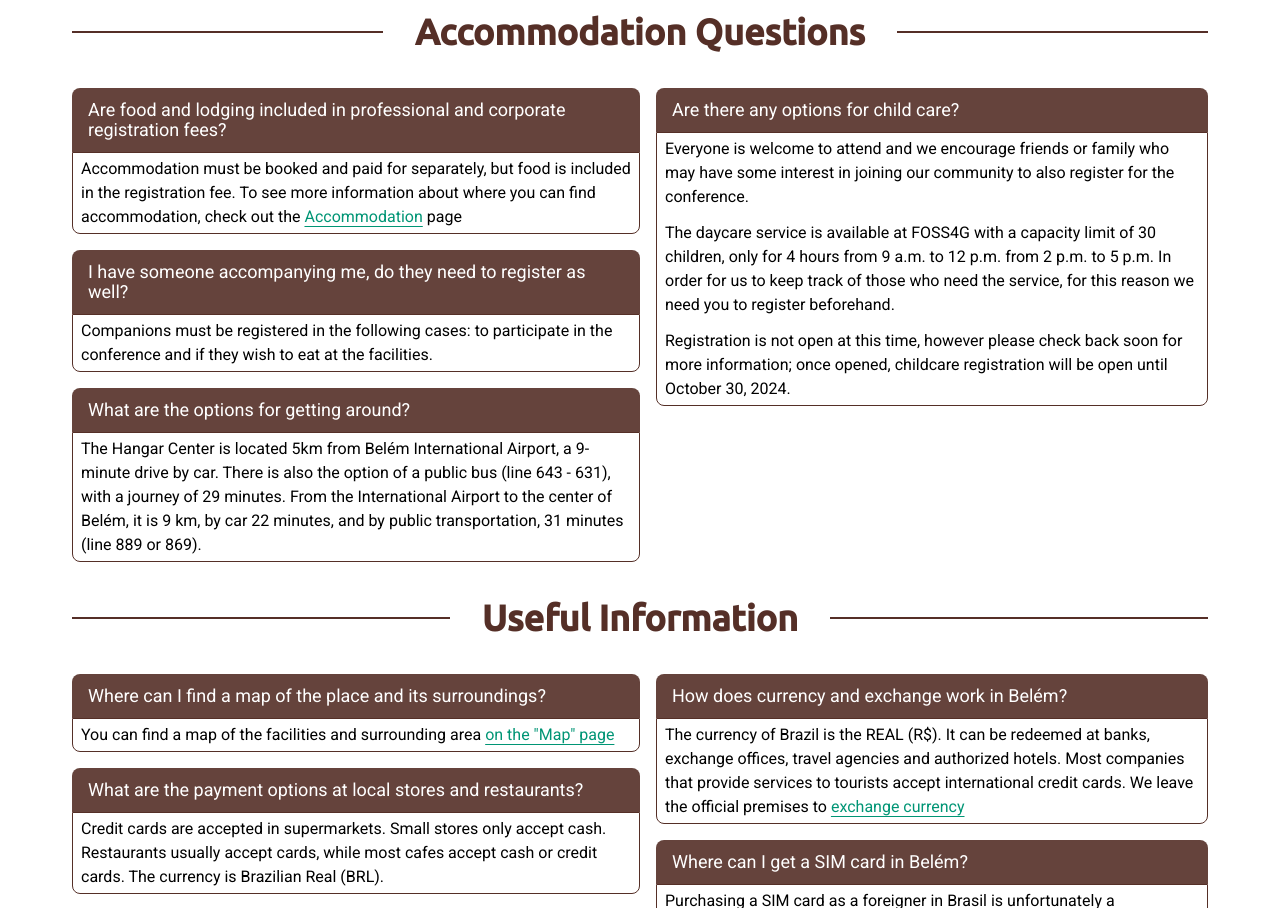
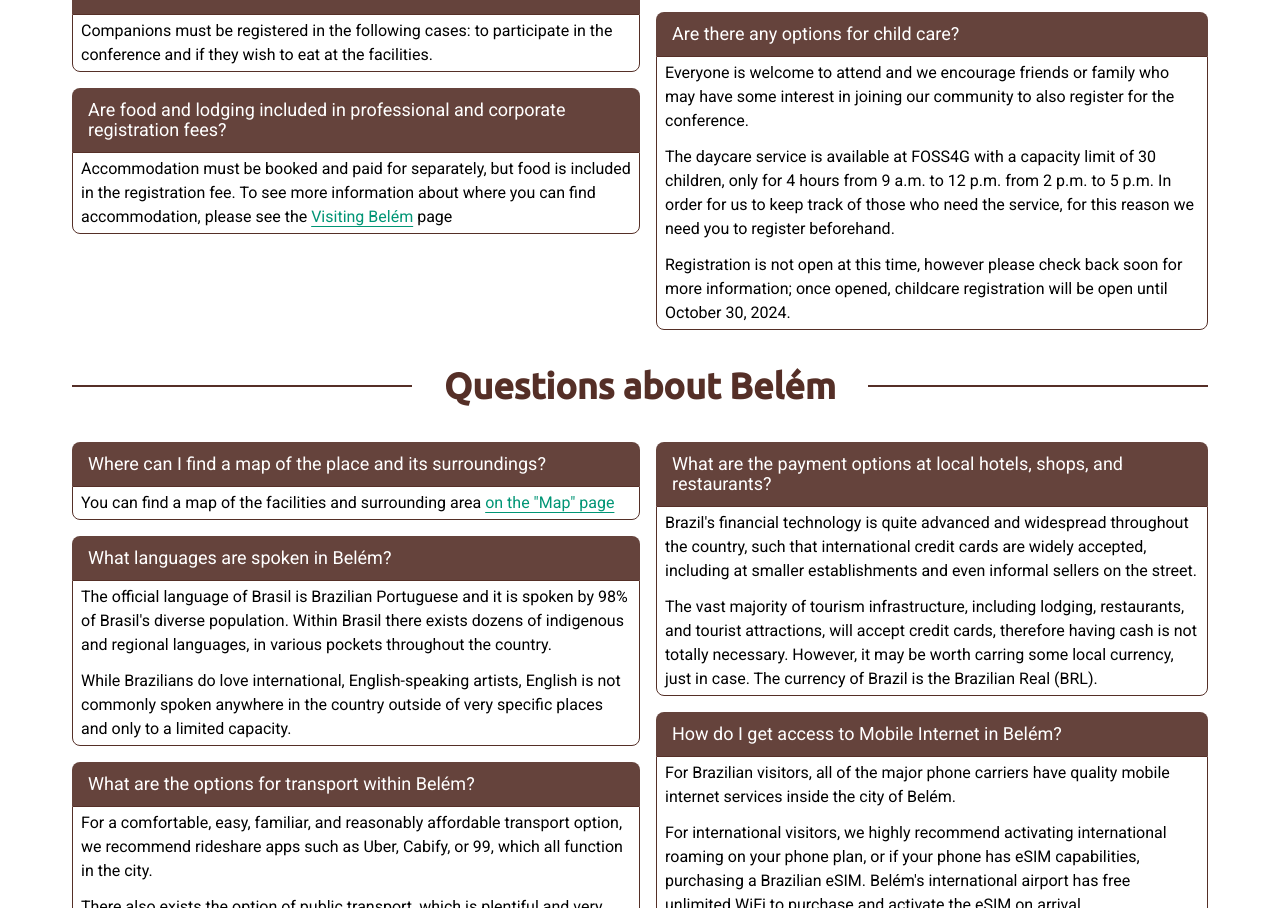
Before and after one commit to rami-dv/foss4g-belem, a Next.js app: page /en/faq-frequently-asked-questions in a window 1280 px wide. Shown: the part 1892-2800 px from the top of the page. Built offline with nearby package versions, Linux system fonts and the light colour scheme.

Commit message:
limpiadinha al faq

```diff
--- a/src/pages/en/faq-frequently-asked-questions.mdx
+++ b/src/pages/en/faq-frequently-asked-questions.mdx
@@ -38,6 +38,7 @@ export const metadata = {
     <FaqBubble question="What language is the conference?">
       In order to promote the maximum of international collaboration, the working language of the conference is in English. However, we will have various tracks in local languages, including Español and Português.
     </FaqBubble>
+
   </Column>
 
   <Column>
@@ -61,6 +62,16 @@ export const metadata = {
       you can find more information.
     </FaqBubble>
 
+    <FaqBubble question="Where can I find branding information for FOSS4G 2024?">
+      Branding guidelines and assorted FOSS4G 2024 logos can be found <IntlLink href="/branding">at our branding page</IntlLink>
+
+    </FaqBubble>
+
+    <FaqBubble question="Where can I find the Privacy Policy for the event?">
+      Our privacy policy <IntlLink href="/privacy-policy">can be found here </IntlLink>
+
+    </FaqBubble>
+
   </Column>
 
 </Grid>
@@ -75,9 +86,12 @@ export const metadata = {
 
     <FaqBubble question="What types of tickets will exist?">
       There will be different ticket prices depending on your place of
-      residence: Brazil (LOC), Argentina (LOC linebacker), Countries of
-      Latin America and the Caribbean (Regional), Countries that do not
-      include Latin America and the Caribbean (International)
+      residence:
+
+      - Brazil (LOC)
+      - Argentina (LOC)
+      - Countries of Latin America and the Caribbean (Regional)
+      - Other Countries (International)
     </FaqBubble>
 
     <FaqBubble question="What is included in the ticket?">
@@ -103,6 +117,18 @@ export const metadata = {
       able to see the options and how many places are still available.
       Space in the training rooms is limited, so we can only offer a
       limited number of tickets.
+    </FaqBubble>
+
+    <FaqBubble question="I have someone accompanying me, do they need to register as well?">
+      Companions must be registered in the following cases: to participate
+      in the conference and if they wish to eat at the facilities.
+    </FaqBubble>
+
+    <FaqBubble question="Are food and lodging included in professional and corporate registration fees?">
+      Accommodation must be booked and paid for separately, but food is
+      included in the registration fee. To see more information about
+      where you can find accommodation, please see the
+      <IntlLink href="/visiting-belem">Visiting Belém</IntlLink> page
     </FaqBubble>
 
   </Column>
@@ -136,7 +162,7 @@ export const metadata = {
       - [CafePress](https://www.cafepress.com/shop/FOSS4G2024)
     </FaqBubble>
 
-    <FaqBubble question="Unexpected cancellation of the event or inability to carry it out">
+    <FaqBubble question="What happens if there is an unexpected cancellation of the event beyond our control?">
       In the unlikely event that FOSS4G 2024 cannot be held in whole or in
       part due to any event beyond the control of the Organizers or force
       majeure (such as riots, fires, explosions, accidents, floods,
@@ -146,39 +172,7 @@ export const metadata = {
       or indirect loss or consequential damage.
     </FaqBubble>
 
-  </Column>
-
-</Grid>
-
-<Heading color="red">Accommodation Questions</Heading>
-
-<Grid>
-  <Column>
-    <FaqBubble question="Are food and lodging included in professional and corporate registration fees?">
-      Accommodation must be booked and paid for separately, but food is
-      included in the registration fee. To see more information about
-      where you can find accommodation, check out the{" "}
-      <IntlLink href="/accommodation">Accommodation</IntlLink> page
-    </FaqBubble>
-
-    <FaqBubble question="I have someone accompanying me, do they need to register as well?">
-      Companions must be registered in the following cases: to participate
-      in the conference and if they wish to eat at the facilities.
-    </FaqBubble>
-
-    <FaqBubble question="What are the options for getting around?">
-      The Hangar Center is located 5km from Belém International Airport, a
-      9-minute drive by car. There is also the option of a public bus
-      (line 643 - 631), with a journey of 29 minutes. From the
-      International Airport to the center of Belém, it is 9 km, by car 22
-      minutes, and by public transportation, 31 minutes (line 889 or 869).
-    </FaqBubble>
-
-  </Column>
-
-  <Column>
     <FaqBubble question="Are there any options for child care?">
-
       Everyone is welcome to attend and we encourage friends or family
       who may have some interest in joining our community to also
       register for the conference.
@@ -198,7 +192,7 @@ export const metadata = {
 
 </Grid>
 
-<Heading color="red">Useful Information</Heading>
+<Heading color="red">Questions about Belém</Heading>
 
 <Grid>
   <Column>
@@ -206,10 +200,19 @@ export const metadata = {
       You can find a map of the facilities and surrounding area <IntlLink href="/map">on the "Map" page</IntlLink>
     </FaqBubble>
 
-    <FaqBubble question="What are the payment options at local stores and restaurants?">
-      Credit cards are accepted in supermarkets. Small stores only accept
-      cash. Restaurants usually accept cards, while most cafes accept cash
-      or credit cards. The currency is Brazilian Real (BRL).
+
+    <FaqBubble question="What languages are spoken in Belém?">
+      The official language of Brasil is Brazilian Portuguese and it is spoken by 98% of Brasil's diverse population. Within Brasil there exists dozens of indigenous and regional languages, in various pockets throughout the country.
+
+      While Brazilians do love international, English-speaking artists, English is not commonly spoken anywhere in the country outside of very specific places and only to a limited capacity.
+    </FaqBubble>
+
+    <FaqBubble question="What are the options for transport within Belém?">
+      For a comfortable, easy, familiar, and reasonably affordable transport option, we recommend rideshare apps such as Uber, Cabify, or 99, which all function in the city.
+
+      There also exists the option of public transport, which is plentiful and very affordable. A bus fare can be expected to be anywhere between 2 and 8 Reais for transport within the city, depending on the distance covered and the particular service chosen. Transit directions are availble in various mobile apps, and more details about bus services can be found [at the official website](https://semob.belem.pa.gov.br/linhas/).
+
+      Finally, in Belém exists an expansive network of bicycle paths, which is a great option to explore the city. Please refer to the [Bicycle Network Map](https://semob.belem.pa.gov.br/wp-content/uploads/2021/03/Mapa_Rede_Cicloviaria_Realistico-2019.pdf) for more details
     </FaqBubble>
 
     <FaqBubble question="Is tap water drinkable?">
@@ -219,7 +222,9 @@ export const metadata = {
     </FaqBubble>
 
     <FaqBubble question="What are the suggested restaurants and pubs in Belem?">
-      Some of the best restaurants and pubs in Belém can be found [here](https://www.tripadvisor.com/Restaurants-g303404-zfg11776-Belem_State_of_Para.html), according to TripAdvisor.
+      Belém is a vibrant city full of culture, and there are many restaurants and bars to be found throughout the city, of many different types.
+
+      The conference committee does not have a particular list to recommend, but you can browse the establishments <IntlLink href="/map">on the map</IntlLink>, or can refer to the [TripAdvisor Page](https://www.tripadvisor.com/Restaurants-g303404-zfg11776-Belem_State_of_Para.html), for the best voted restaurants.
     </FaqBubble>
 
     <FaqBubble question="I'm worried about security. How should I behave?">
@@ -246,39 +251,34 @@ export const metadata = {
       - 191: Federal Highway Police
     </FaqBubble>
 
-    <FaqBubble question="Where can I find branding information for FOSS4G 2024?">
-      Branding guidelines and assorted FOSS4G 2024 logos can be found <IntlLink href="/branding">at our branding page</IntlLink>
-
-    </FaqBubble>
-
-    <FaqBubble question="Where can I find the Privacy Policy for the event?">
-      Our privacy policy <IntlLink href="/privacy-policy">can be found here </IntlLink>
-
-    </FaqBubble>
 
   </Column>
 
   <Column>
-    <FaqBubble question="How does currency and exchange work in Belém?">
-      The currency of Brazil is the REAL (R$). It can be redeemed at
-      banks, exchange offices, travel agencies and authorized hotels. Most
-      companies that provide services to tourists accept international
-      credit cards. We leave the official premises to [exchange currency](https://belemtur.belem.pa.gov.br/casas-de-cambio/)
 
+
+    <FaqBubble question="What are the payment options at local hotels, shops, and restaurants?">
+      Brazil's financial technology is quite advanced and widespread throughout the country, such that international credit cards are widely accepted, including at smaller establishments and even informal sellers on the street.
+
+      The vast majority of tourism infrastructure, including lodging, restaurants, and tourist attractions, will accept credit cards, therefore having cash is not totally necessary. However, it may be worth carring some local currency, just in case. The currency of Brazil is the Brazilian Real (BRL).
     </FaqBubble>
-    <FaqBubble question="Where can I get a SIM card in Belém?">
+
+    <FaqBubble question="How do I get access to Mobile Internet in Belém?">
+      For Brazilian visitors, all of the major phone carriers have quality mobile internet services inside the city of Belém.
+
+      For international visitors, we highly recommend activating international roaming on your phone plan, or if your phone has eSIM capabilities, purchasing a Brazilian eSIM. Belém's international airport has free unlimited WiFi to purchase and activate the eSIM on arrival.
+
       Purchasing a SIM card as a foreigner in Brasil is unfortunately a
       complicated process, due to needing a CPF number, which is difficult
-      to obtain. We highly recommend either activating international
-      roaming on your phone plan, or purchasing a Brazilian eSIM before
-      arrival. We recommend purchasing an eSIM with a reputable company
-      such as [Airalo](https://www.airalo.com/)
+      to obtain. To see a variety of eSIM options, check out [the Brazil page at eSIMDB](https://esimdb.com/brazil).
     </FaqBubble>
+
     <FaqBubble question="Which power plugs and adapters work in Brazil?">
       Brazil uses outlet types C and N at a voltage of 127/220V and a
       frequency of 60 Hz. These are the same plugs as many European
       countries.
     </FaqBubble>
+
     <FaqBubble question="What are the options for healthcare if something were to happen during my visit?">
       As with travelling anywhere, it is recommended to take out
       international health insurance before your trip to Belém. In
--- a/src/pages/en/visiting-belem.mdx
+++ b/src/pages/en/visiting-belem.mdx
@@ -81,38 +81,6 @@ Here are some main border routes you could consider to enter Belém do Pará by
 - Frontera con Venezuela (Pacaraima - Santa Elena de Uairén)
 
 For more information on border points and travel routes, we suggest using OpenStreetMap, as it provides specific directions to and from Belém do Pará.
-
-
-#### Transport in the city
-
-**Public transport**
-The city's public transport is in the process of being improved with the creation of the BRT system (Bus Rapid Transit Belém) and therefore many streets are experiencing traffic changes.
-There are alternatives besides the bus, like cycle lanes, taxis, or mobility services (such as Uber). To access the surrounding islands you need to take small boats ("voadeiras") to cross the islands.
-
-For those who don't prescind using public transport, it's worth looking for the best routes and keeping track of the bus times using mobility apps such as the mobile application: moovitapp
-You can check the bus routing [here](https://semob.belem.pa.gov.br/linhas/)
-
-**Public transport prices**
-
-According to decree No. 103788 OF 03/25/2022 of the municipality of Belém:
-The value of the fare for collective transport by bus, in the Municipality of Belém, is readjusted to R$ 4.00 (four reais), and the half fare is fixed at R$ 2.00 (two reais).
-The value of the fare for public transport by bus on the Belém-Mosqueiro/Mosqueiro-Belém route is readjusted to R$ 6.40 (six reais and forty cents), and the half fare is fixed at R$ 3.20 ( three reais and twenty cents).
-The value of the tariff for collective water transport on the Belém-Cotijuba/Cotijuba-Belém route, from Monday to Friday, is readjusted to R$ 4.00 (four reais), with the half fare being fixed at R$ 2 .00 (two reais), and on Saturdays, Sundays and holidays, for R$ 8.00 (eight reais), and the half fare is fixed at R$ 4.00 (four reais).
-The value of the transport tariff by selective minibus is readjusted to R$ 6.40 (six reais and forty cents).
-The value of the supplementary transport fee in the District of Mosqueiro is readjusted to R$ 4.00 (four reais) and the half fare is fixed at R$ 2.00 (two reais).
-
-**Public transport is paid in cash.**
-
-**Private transport service in Belém**
-The main tourist spots in Belém aren't really far away from each other, therefore, especially if you can share a ride, the costs will be quite low when using apps like Uber, Cabify, or 99. For many attractions, you can go just by taking a small walk.
-It is worth, however, staying connected while strolling through the streets of Belém.
-
-Mobile applications: [Uber](https://www.uber.com/global/pt-br/cities/belem/), [Cabify](https://play.google.com/store/apps/details?id=com.cabify.rider), [TAXI 99](https://play.google.com/store/apps/details?id=com.taxis99)
-
----
-
-**Bike path in Belém**
-You'll have the opportunity to ride a bike around the city and enjoy the landscape on its plenty: [Bicycle network map](https://semob.belem.pa.gov.br/wp-content/uploads/2021/03/Mapa_Rede_Cicloviaria_Realistico-2019.pdf)
 
 
 ### Accommodation
```
